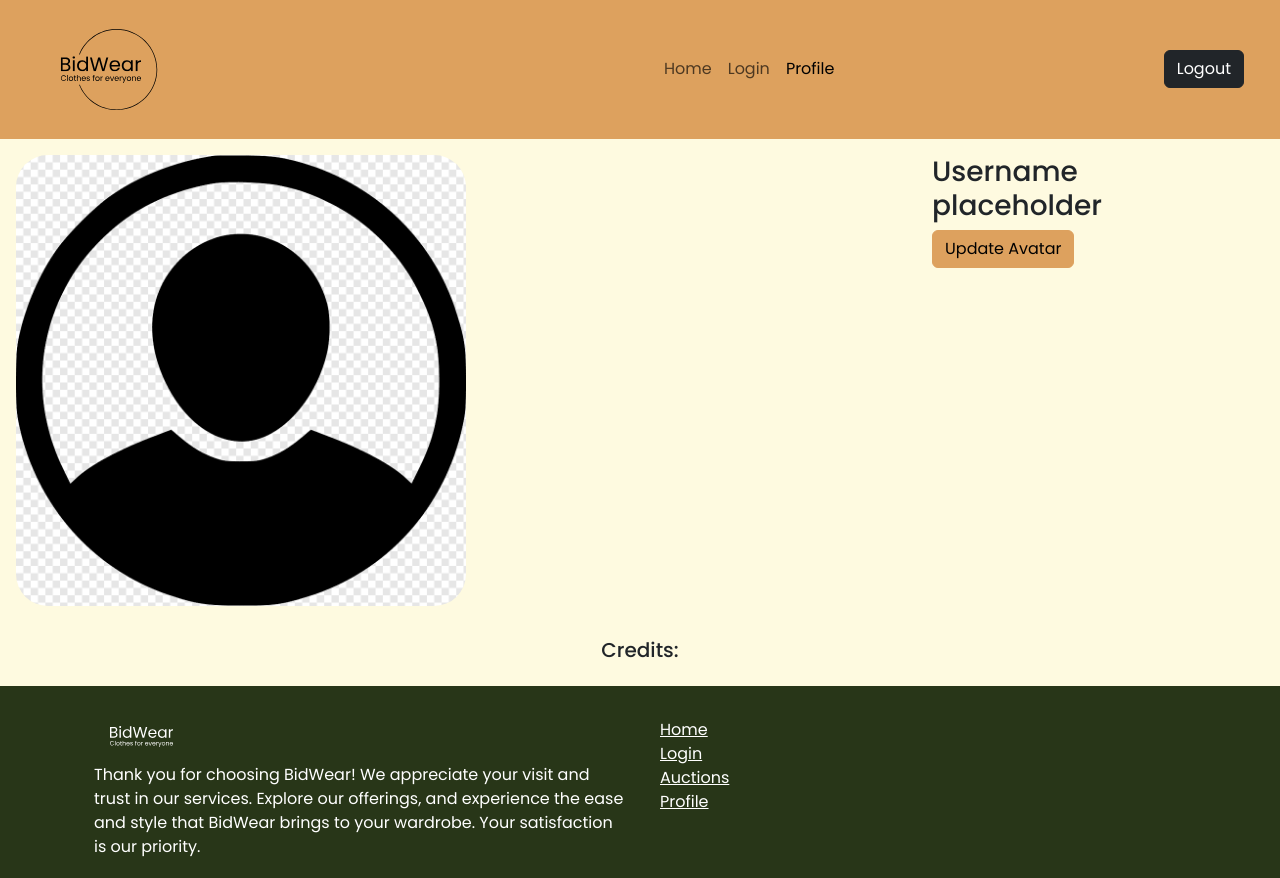
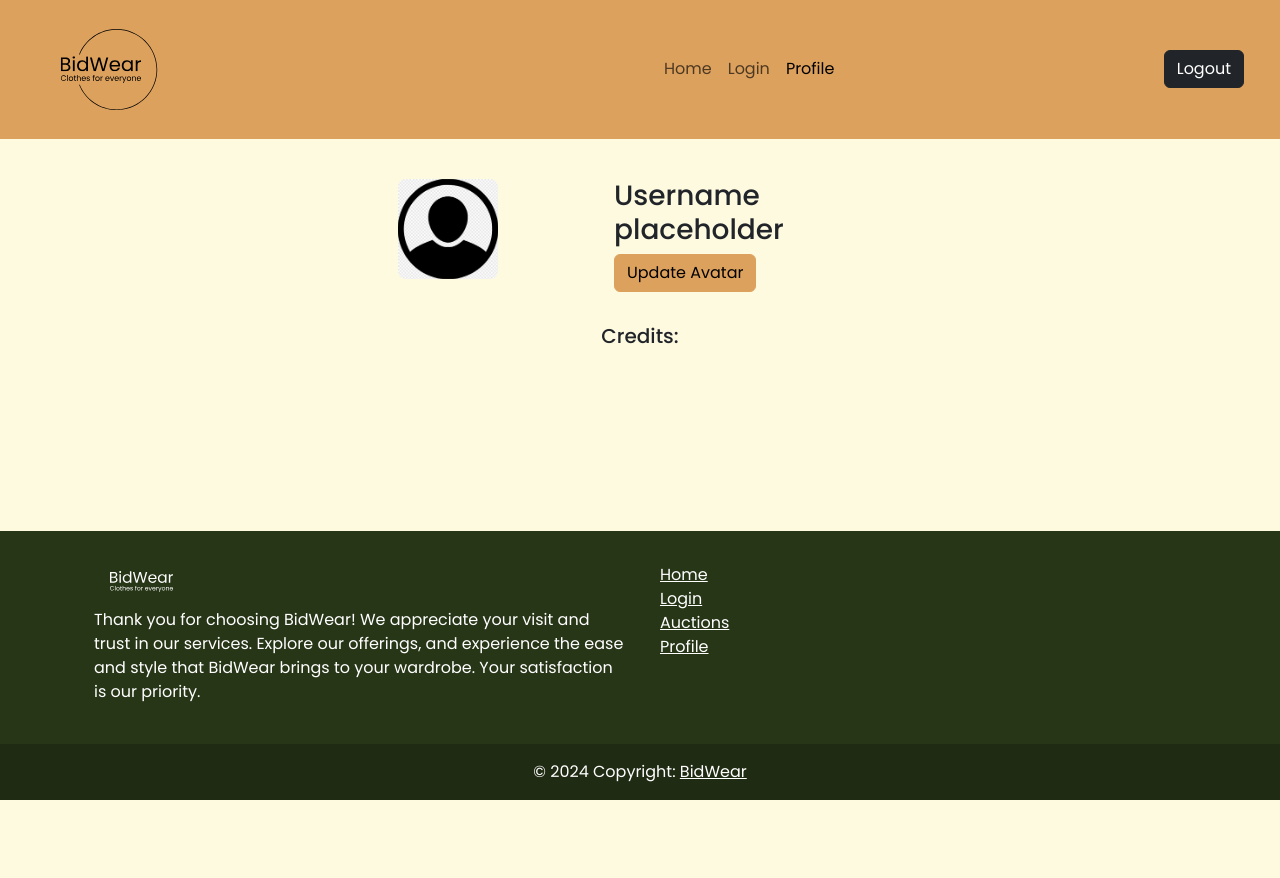
Before and after one commit to FadeCap/Semester-Project-2, a website with bundled scripts: page profile/index.html in a window 1280 px wide. Shown: the top 878 px of the page. After the commit the page ends 800 px from the top, so only its background shows below. Built offline with nearby package versions, Linux system fonts and the light colour scheme; no server answers.

Commit message:
Updating styling

```diff
--- a/profile/index.html
+++ b/profile/index.html
@@ -36,6 +36,7 @@
             aria-expanded="false"
             aria-label="Toggle navigation"
           >
+
             <span class="navbar-toggler-icon"></span>
           </button>
           <div class="collapse navbar-collapse" id="navbarNav">
@@ -66,12 +67,12 @@
 
     <main>
       <section>
-        <div class="profile-card card-body p-2 d-flex flex-column">
-          <div class="top-profile-container d-flex p-2 justify-content-center">
-            <div class="profile-picture-container">
+        <div class="profile-card card-body p-2 d-flex flex-column align-items-center m-4">
+          <div class="top-profile-container d-flex p-2" style="max-width: 500px;">
+            <div class="profile-picture-container" style="max-width: 200px;">
               <img
                 id="avatar"
-                class="w-50 rounded-5"
+                class="w-50 rounded-3"
                 src="../assets/no-user-avatar.png"
                 alt="Profile picture"
               />
--- a/src/scss/custom.scss
+++ b/src/scss/custom.scss
@@ -72,3 +72,7 @@ body {
 .modal-btn-container {
     gap: 2rem;
 }
+
+footer {
+    margin-top: auto;
+}
```
Also changed, not shown: dist/css/custom.css, 1 other file.
